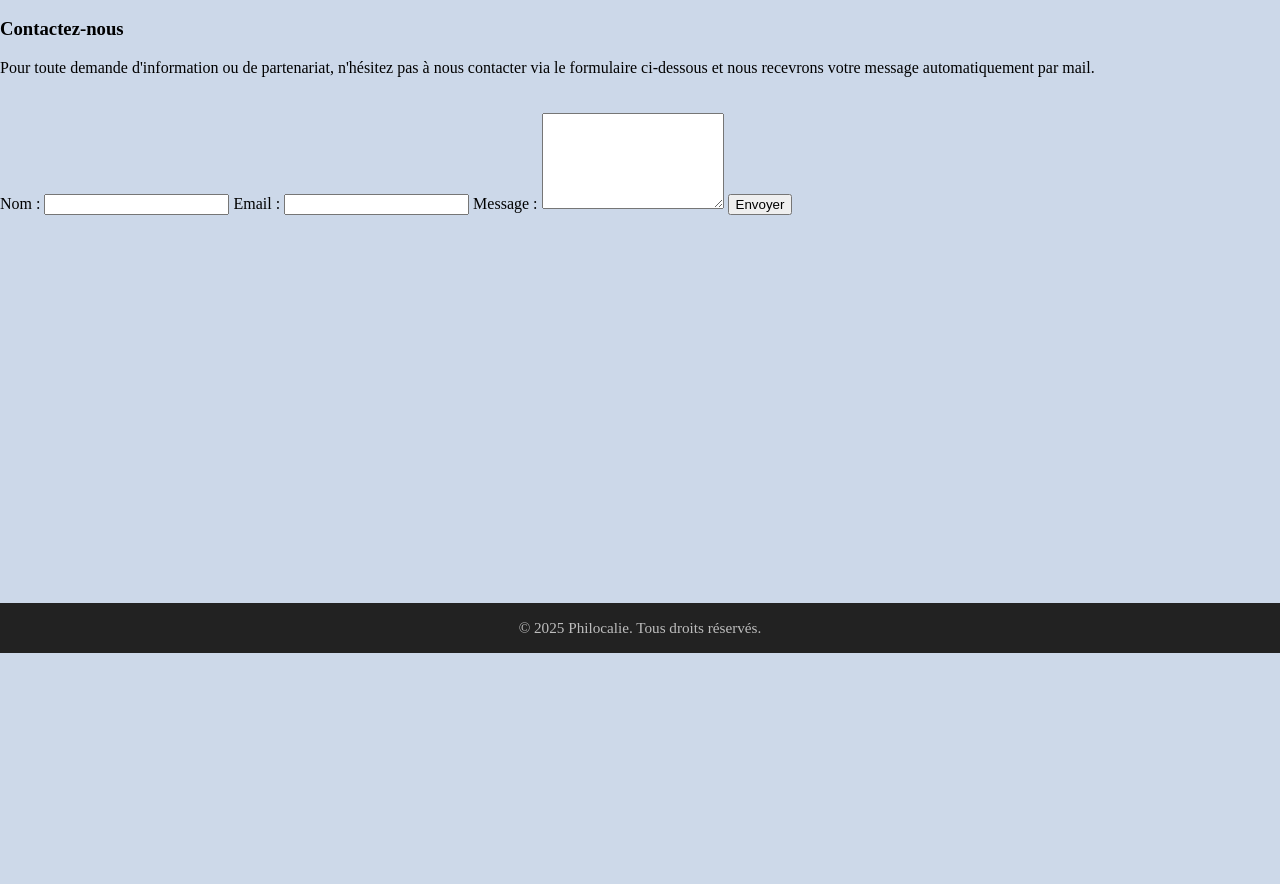
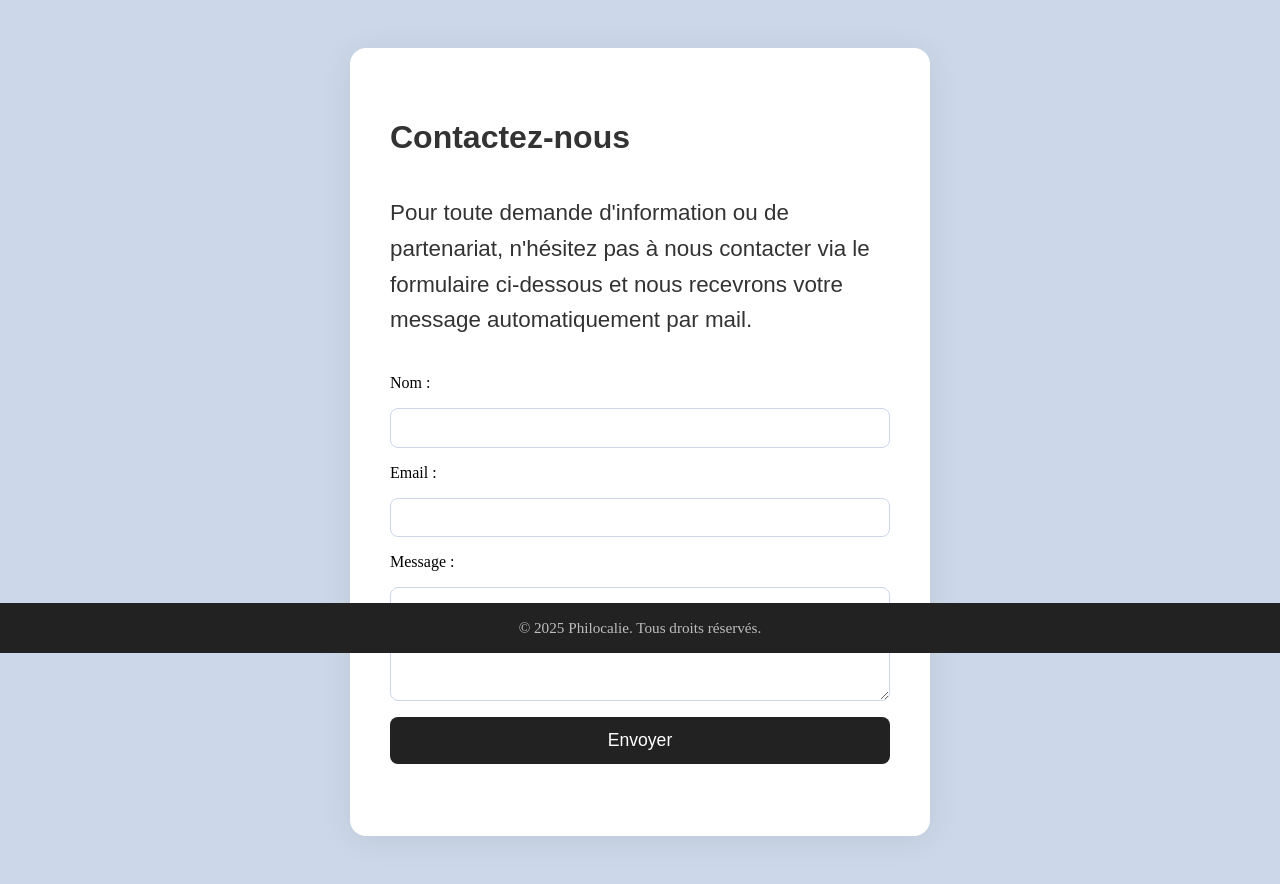
Before and after one commit to Cibullet/philocalie-, a PHP site: page /contact.html in a window 1280 px wide. Shown: the part 147-1031 px from the top of the page. Before the commit the page ends 800 px from the top, so only its background shows below. Run offline with PHP 8.4, Linux system fonts and the light colour scheme; some libraries are stand-ins or nearby versions.

Commit message:
Update style.css

```diff
--- a/style.css
+++ b/style.css
@@ -11,12 +11,27 @@ p {
     color: #333;
 }
 
+p2 {
+    font-size: 1.4rem;
+    line-height: 1.6;
+    font-family: sans-serif;
+    color: #333;
+}
+
 h2 {
     font-size: 3rem;
     line-height: 1.6;
     font-family: sans-serif;
     color: #333;
 }
+
+h3 {
+    font-size: 2rem;
+    line-height: 1.6;
+    font-family: sans-serif;
+    color: #333;
+}
+
 
 li {
     transition: 1s;         /* sets all transition times to 1 second */
@@ -153,7 +168,7 @@ li:hover {
     scale: 1.1;
 }
 
-/* DROPDOWN ----------------------------------------------------------------------------------------*/
+/* DROPDOWN -------------------------------------------*/
 .dropdown {
     position: relative;
     display: inline-block;
@@ -188,7 +203,7 @@ li:hover {
     visibility: visible;
     pointer-events: auto;
 }
-/* DROPDOWN ----------------------------------------------------------------------------------------*/
+/* DROPDOWN -------------------------------------------*/
 
 /* NAVBAR ----------------------------------------------------------------------------------------*/
 
@@ -201,8 +216,6 @@ li:hover {
     gap: 3vw;
     margin-left: 2rem;
 }
-
-
 
 .interview {
     flex: 1 1 350px;
@@ -259,6 +272,55 @@ li:hover {
 
 
 
+/* CONTACT ----------------------------------------------------------------------------------------*/
+.contact-main {
+    display: flex;
+    justify-content: center;
+    align-items: flex-start;
+    min-height: 60vh;
+    padding: 3rem 1rem;
+}
+.contact-section {
+    background: #fff;
+    border-radius: 1rem;
+    box-shadow: 0 4px 32px rgba(0,0,0,0.08);
+    padding: 2rem 2.5rem;
+    max-width: 500px;
+    width: 100%;
+}
+.contact-form {
+    display: flex;
+    flex-direction: column;
+    gap: 1rem;
+    margin-bottom: 1.5rem;
+}
+.contact-form input,
+.contact-form textarea {
+    padding: 0.7rem;
+    border-radius: 0.5rem;
+    border: 1px solid #ccd8e9;
+    font-size: 1vw;
+    font-family: inherit;
+}
+.contact-form button {
+    background: #222;
+    color: #fff;
+    border: none;
+    border-radius: 0.5rem;
+    padding: 0.8rem 1.5rem;
+    font-size: 1.1rem;
+    cursor: pointer;
+    transition: background 0.2s;
+}
+.contact-form button:hover {
+    background: #182b38;
+    color: #ffffff;
+}
+
+/* CONTACT ----------------------------------------------------------------------------------------*/
+
+
+
 /* FOOTER ----------------------------------------------------------------------------------------*/
 .footer {
     position: fixed;
```
